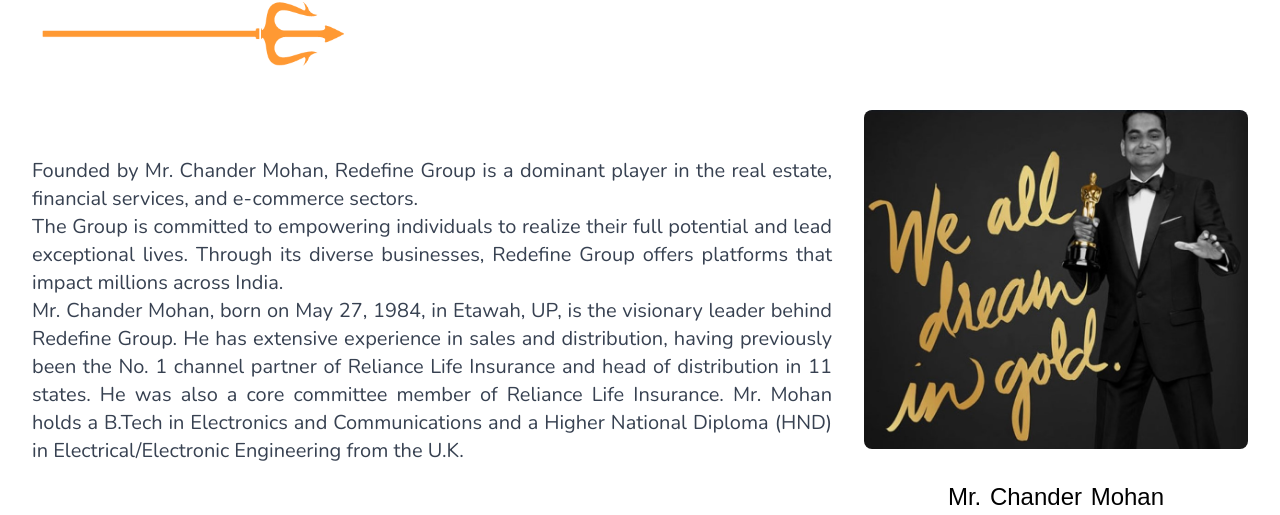
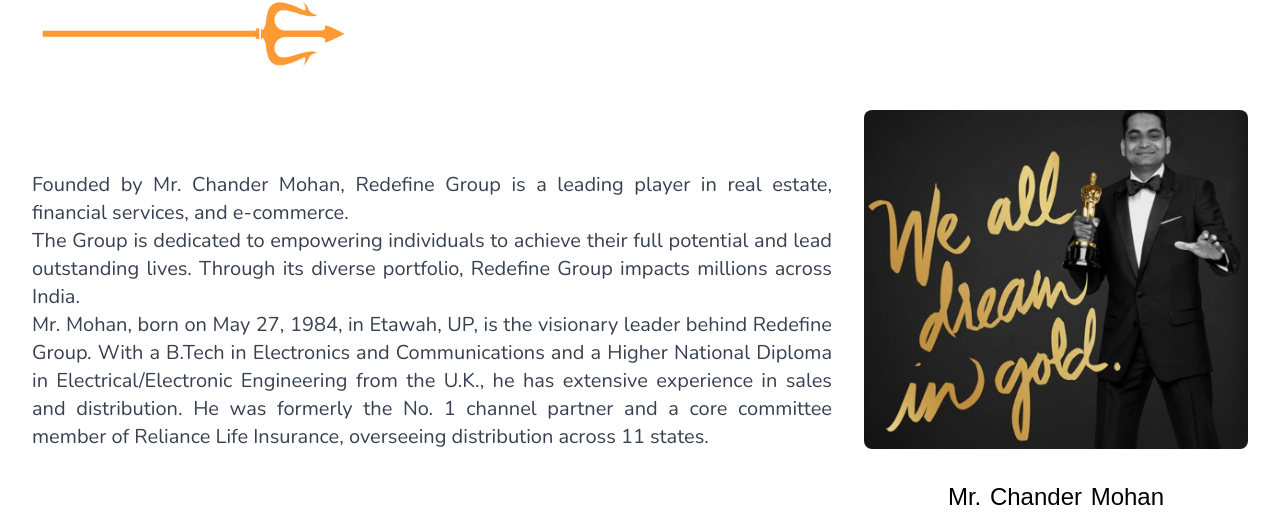
Before and after one commit to DiamondOre-Consulting/renderboxx-redefine, a React (Vite) app: page /aboutus in a window 1280 px wide. Shown: the part 2176-2691 px from the top of the page. Built offline with nearby package versions, Linux system fonts and the light colour scheme; a web font is replaced by a local one.

Commit message:
Minor changes

```diff
--- a/src/Pages/Home/AboutUsPage.jsx
+++ b/src/Pages/Home/AboutUsPage.jsx
@@ -20,7 +20,6 @@
     const url = `https://api.whatsapp.com/send?phone= 9582000035`;
     window.open(url, "_blank");
   };
-
 
   return (
     <>
@@ -64,10 +63,10 @@
                 <br />
                 <br />
                 The Group’s landmark project, *Haridwar Paradise*, is an
-                ambitious township that exemplifies its commitment to
-                quality and design. Future projects in Rishikesh and Devprayag
-                continue to showcase Redefine Group’s vision for integrated
-                living spaces.
+                ambitious township that exemplifies its commitment to quality
+                and design. Future projects in Rishikesh and Devprayag continue
+                to showcase Redefine Group’s vision for integrated living
+                spaces.
               </p>
             </p>
           </div>
@@ -110,25 +109,24 @@
             <div className="grid md:grid-cols-6 gap-8 items-center">
               <div className="col-span-4 text-justify text-xl text-gray-700">
                 <p>
-                  Founded by Mr. Chander Mohan, Redefine Group is a dominant
-                  player in the real estate, financial services, and e-commerce
-                  sectors.
+                  Founded by Mr. Chander Mohan, Redefine Group is a leading
+                  player in real estate, financial services, and e-commerce.
                 </p>
                 <p>
-                  The Group is committed to empowering individuals to realize
-                  their full potential and lead exceptional lives. Through its
-                  diverse businesses, Redefine Group offers platforms that
-                  impact millions across India.
+                  The Group is dedicated to empowering individuals to achieve
+                  their full potential and lead outstanding lives. Through its
+                  diverse portfolio, Redefine Group impacts millions across
+                  India.
                 </p>
                 <p>
-                  Mr. Chander Mohan, born on May 27, 1984, in Etawah, UP, is the
-                  visionary leader behind Redefine Group. He has extensive
-                  experience in sales and distribution, having previously been
-                  the No. 1 channel partner of Reliance Life Insurance and head
-                  of distribution in 11 states. He was also a core committee
-                  member of Reliance Life Insurance. Mr. Mohan holds a B.Tech in
+                  Mr. Mohan, born on May 27, 1984, in Etawah, UP, is the
+                  visionary leader behind Redefine Group. With a B.Tech in
                   Electronics and Communications and a Higher National Diploma
-                  (HND) in Electrical/Electronic Engineering from the U.K.
+                  in Electrical/Electronic Engineering from the U.K., he has
+                  extensive experience in sales and distribution. He was
+                  formerly the No. 1 channel partner and a core committee member
+                  of Reliance Life Insurance, overseeing distribution
+                  across 11 states.
                 </p>
               </div>
 
@@ -145,7 +143,10 @@
         </div>
       </div>
 
-      <div className="fixed md:bottom-2 bottom-1 md:right-4 right-2 z-10 cursor-pointer" onClick={handleWhatsAppChat}>
+      <div
+        className="fixed md:bottom-2 bottom-1 md:right-4 right-2 z-10 cursor-pointer"
+        onClick={handleWhatsAppChat}
+      >
         <img src={chatboat} alt="" className="w-28 md:w-40" />
       </div>
     </>
```
Also changed, not shown: src/Components/Home/AboutusSection.jsx (+22 -10 lines).
